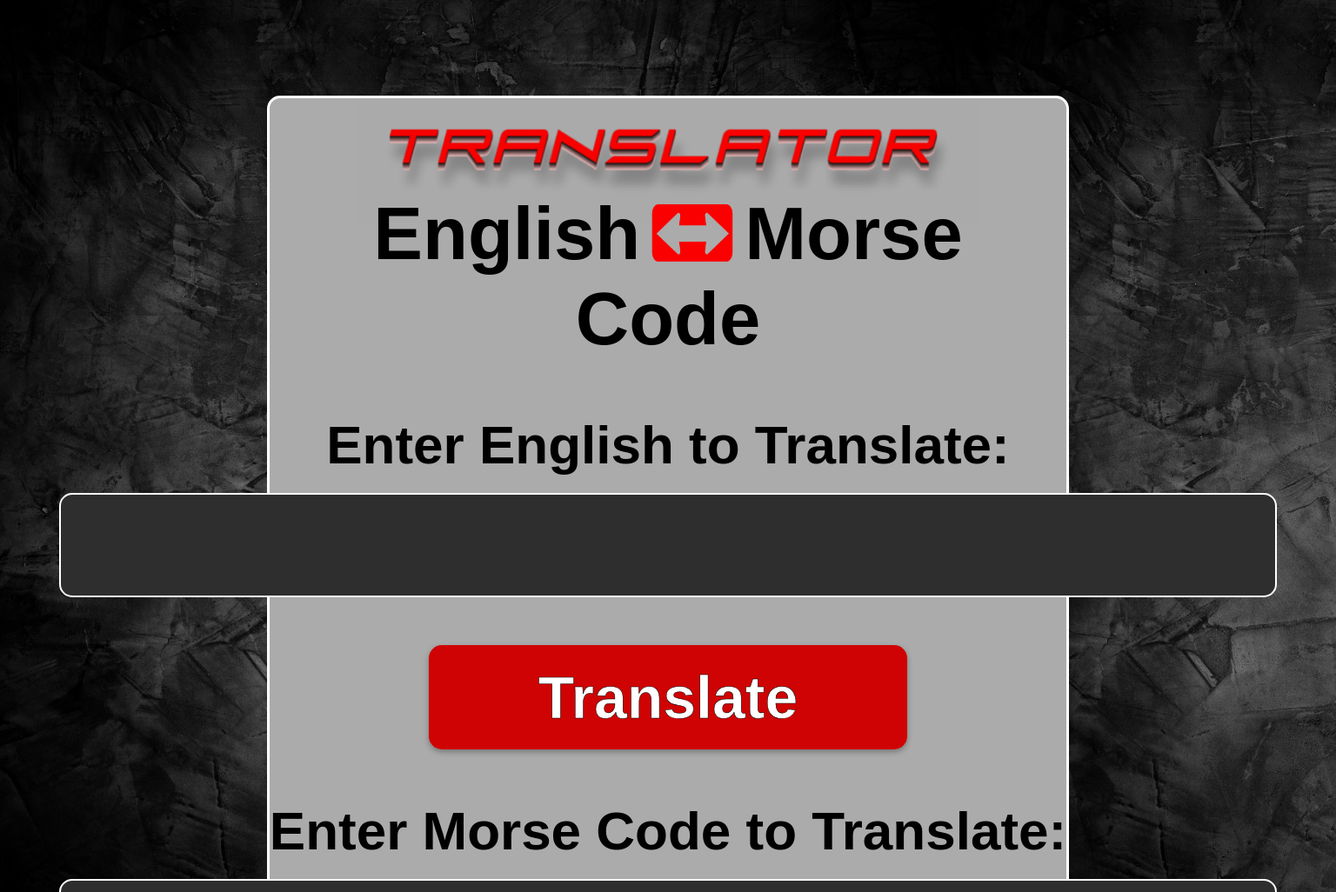
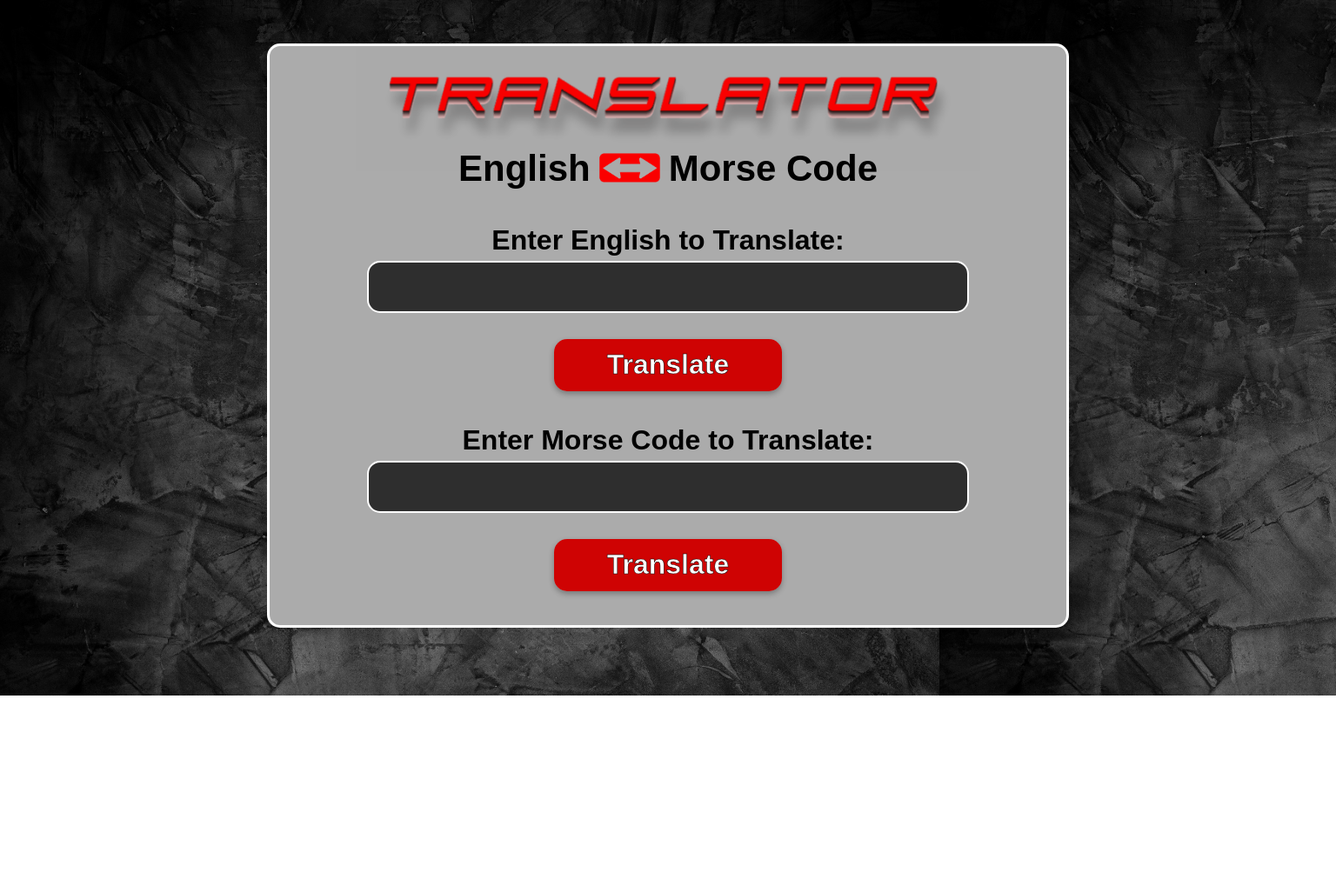
Before and after one commit to AndrewRobertSpence/Morse-code-translator, a website: page morse.html in a window 1536 px wide. Shown: the top 1026 px of the page at 87% size. After the commit the page ends 800 px from the top, so only its background shows below. Drawn offline with Linux system fonts and the light colour scheme.

Commit message:
Updated CS styling for laptop and desktop and amended comments to JS file

```diff
--- a/styles/morse.css
+++ b/styles/morse.css
@@ -135,105 +135,111 @@
 
 @media screen and (min-width: 768px) {
   #morse__background {
-    width: 60%;
+    width: 60vw;
+    height: 84vh;
     padding-bottom: 70px;
-    margin-top: 30px;
+    margin-top: 20px;
   }
   #morse__translateHeading {
     transform: scale(0.8);
     margin-top: 0px;
     margin-top: -25px;
-    margin-bottom: -100px;
+    margin-bottom: -60px;
     position: relative;
     z-index: 1;
   }
   #morse__title {
-    font-size: 55px;
+    font-size: 32px;
     position: relative;
     z-index: 2;
   }
   #morse__redarrows {
-    height: 120px;
-    width: 80px;
-    margin-bottom: -40px;
+    height: 70px;
+    width: 50px;
+    margin-bottom: -25px;
     -webkit-text-stroke: 0.5px var(--black);
     text-stroke: 1px var(--black);
   }
   #morse__form__text #morse__label,
   #morse__form__morse #morse__label {
-    font-size: 42px;
-    margin-top: 20px;
+    font-size: 24px;
+    margin-top: 0px;
   }
   #morse__form__text input,
   #morse__form__morse input {
-    font-size: 42px;
-    margin-bottom: 20px;
-    width: 900px;
-    height: 80px;
+    font-size: 24px;
+    margin-bottom: 10px;
+    width: 40vw;
+    height: 40px;
+    margin-top: 5px
   }
   #text__translateButton,
   #morse__translateButton,
   #morseText__resetButton {
-    font-size: 42px;
-    width: 350px;
-    height: 70px;
+    font-size: 24px;
+    width: 17vw;
+    height: 50px;
     -webkit-text-stroke: 0.5px var(--black);
     text-stroke: 1px var(--black);
-    padding-top: 10px;
-    padding-bottom: 10px;
-    margin-top: 25px;
+    padding-top: 5px;
+    padding-bottom: 5px;
+    margin-top: 0px;
   }
   #morse__output {
-    font-size: 52px;
+    font-size: 24px;
     -webkit-text-stroke: 0.5px var(--black);
     text-stroke: 1px var(--black);
     background-color: var(--mediumgrey);
-    width: 900px;
+    width: 40vw;
     align-items: center;
     justify-content: center;
-    padding: 25px;
+    padding: 10px;
     border-radius: 15px;
+    margin-top: 10px;
+    margin-bottom: 25px;
   }
 }
 
 @media screen and (min-width: 1440px) {
   #morse__background {
-    margin-top: 80px;
-    padding-bottom: 120px;
+    width: 60vw;
+    height: 84vh;
   }
   #morse__title {
-    font-size: 85px;
+    font-size: 42px;
+    margin-top: 0px;
   }
   #morse__redarrows {
-    height: 180px;
-    width: 120px;
-    margin-bottom: -60px;
+    height: 90px;
+    width: 90px;
+    margin-top: -10px;
+    margin-bottom: -30px;
   }
   #morse__form__text #morse__label,
   #morse__form__morse #morse__label {
-    font-size: 62px;
-    margin-top: 40px;
+    font-size: 32px;
+    margin-top: 20px;
   }
   #morse__form__text input,
   #morse__form__morse input {
-    font-size: 62px;
+    font-size: 32px;
     margin-bottom: 30px;
-    width: 1400px;
-    height: 120px;
+    width: 45vw;
+    height: 60px;
   }
   #text__translateButton,
   #morse__translateButton,
   #morseText__resetButton {
-    font-size: 68px;
-    width: 550px;
-    height: 120px;
+    font-size: 32px;
+    width: 17vw;;
+    height: 60px;
     padding-left: 50px;
     padding-right: 50px;
   }
   #morse__output {
-    margin-top: 70px;
-    margin-bottom: 100px;
-    font-size: 72px;
-    width: 1400px;
+    margin-top: 30px;
+    margin-bottom: 50px;
+    font-size: 32px;
+    width: 45vw;
   }
 }
```
Also changed, not shown: morse.js (+59 -58 lines).
